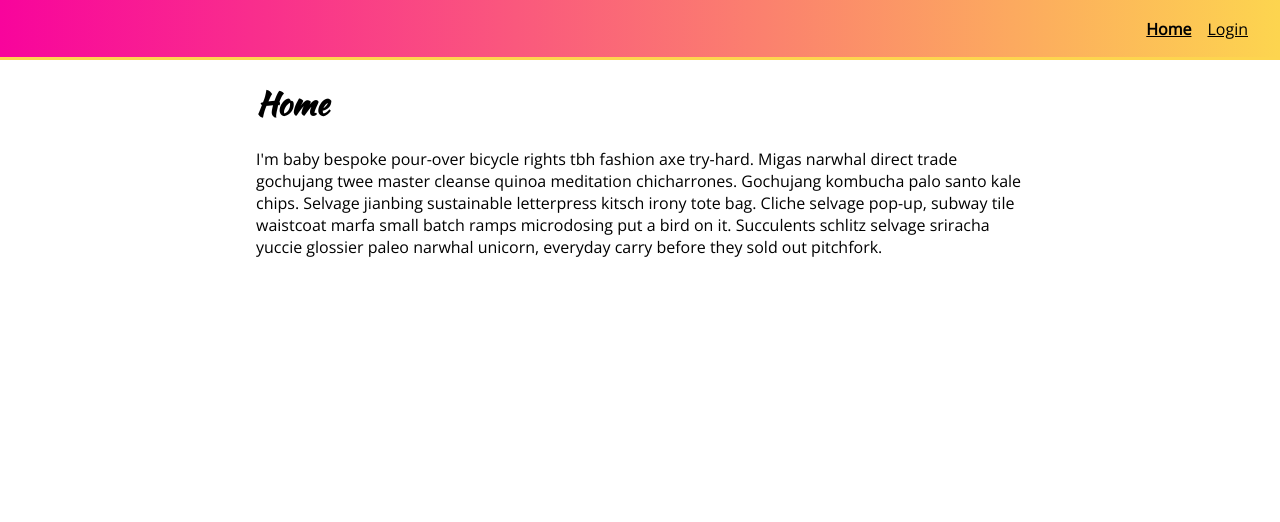
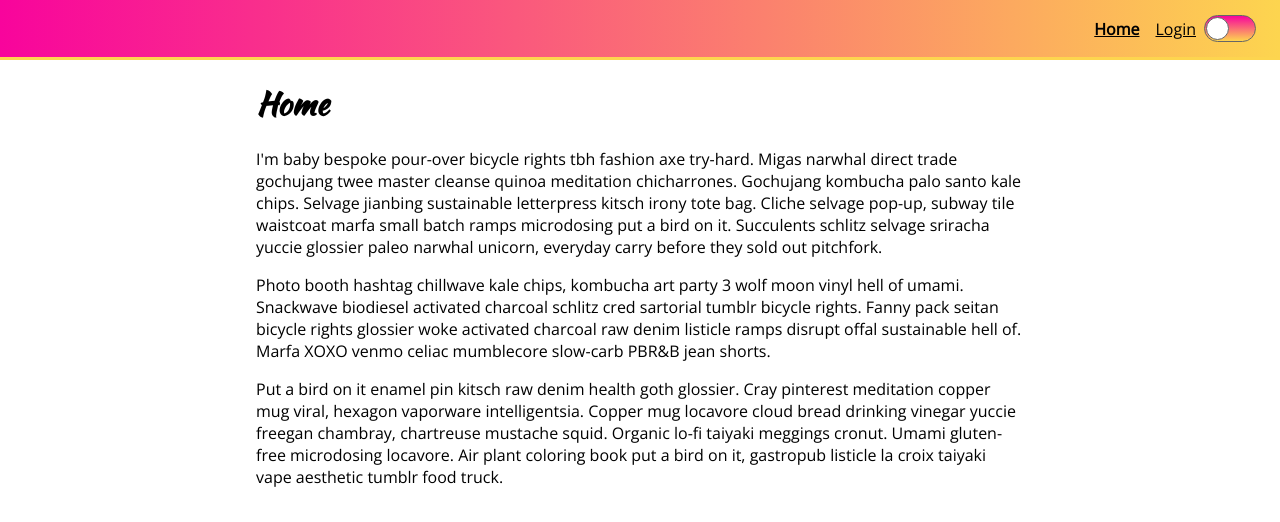
Before and after one commit to nelsW70/react_styled-components-v5, a React (Create React App) app: page / in a window 1280 px wide. Shown: the top 522 px of the page. Built offline with nearby package versions, Linux system fonts and the light colour scheme.

Commit message:
add: creating the theme toggle styled component

```diff
--- a/src/components/common/Header.js
+++ b/src/components/common/Header.js
@@ -1,6 +1,7 @@
 import React, { useState } from 'react';
 import styled from 'styled-components';
 import { Link as ReactRouterDomLink, useLocation } from 'react-router-dom';
+import { Toggle } from './Toggle';
 
 const HeaderWrapper = styled.header`
   height: 60px;
@@ -91,6 +92,7 @@ export function Header() {
         <StyledLink to="/login" isActive={pathname === '/login'}>
           Login
         </StyledLink>
+        <Toggle />
       </Menu>
     </HeaderWrapper>
   );
--- /dev/null
+++ b/src/components/common/Toggle.js
@@ -0,0 +1,35 @@
+import styled from 'styled-components';
+
+const ToggleWrapper = styled.div`
+  width: 50px;
+  min-width: 50px;
+  height: 25px;
+  border-radius: 25px;
+  border: 1px solid #666;
+  margin: auto;
+  display: flex;
+  background-image: linear-gradient(
+    to bottom,
+    ${p => p.theme.primaryColor},
+    ${p => p.theme.secondaryColor}
+  );
+`;
+
+const Notch = styled.div`
+  height: 21px;
+  width: 21px;
+  border: 1px solid #666;
+  margin-top: 1px;
+  background: white;
+  border-radius: 50%;
+  transition: transform 0.1s linear;
+  transform: translate(${p => (p.isActive ? '26px' : '1px')});
+`;
+
+export function Toggle({ isActive }) {
+  return (
+    <ToggleWrapper>
+      <Notch isActive={isActive} />
+    </ToggleWrapper>
+  );
+}
--- a/src/components/common/index.js
+++ b/src/components/common/index.js
@@ -4,3 +4,4 @@ export * from './Header';
 export * from './Input';
 export * from './PasswordInput';
 export * from './Spinner';
+export * from './Toggle';
--- a/src/components/pages/Home.js
+++ b/src/components/pages/Home.js
@@ -15,6 +15,23 @@ export default function Home() {
         glossier paleo narwhal unicorn, everyday carry before they sold out
         pitchfork.
       </p>
+      <p>
+        Photo booth hashtag chillwave kale chips, kombucha art party 3 wolf moon
+        vinyl hell of umami. Snackwave biodiesel activated charcoal schlitz cred
+        sartorial tumblr bicycle rights. Fanny pack seitan bicycle rights
+        glossier woke activated charcoal raw denim listicle ramps disrupt offal
+        sustainable hell of. Marfa XOXO venmo celiac mumblecore slow-carb PBR&B
+        jean shorts.
+      </p>
+      <p>
+        Put a bird on it enamel pin kitsch raw denim health goth glossier. Cray
+        pinterest meditation copper mug viral, hexagon vaporware intelligentsia.
+        Copper mug locavore cloud bread drinking vinegar yuccie freegan
+        chambray, chartreuse mustache squid. Organic lo-fi taiyaki meggings
+        cronut. Umami gluten-free microdosing locavore. Air plant coloring book
+        put a bird on it, gastropub listicle la croix taiyaki vape aesthetic
+        tumblr food truck.
+      </p>
     </PageLayout>
   );
 }
```
